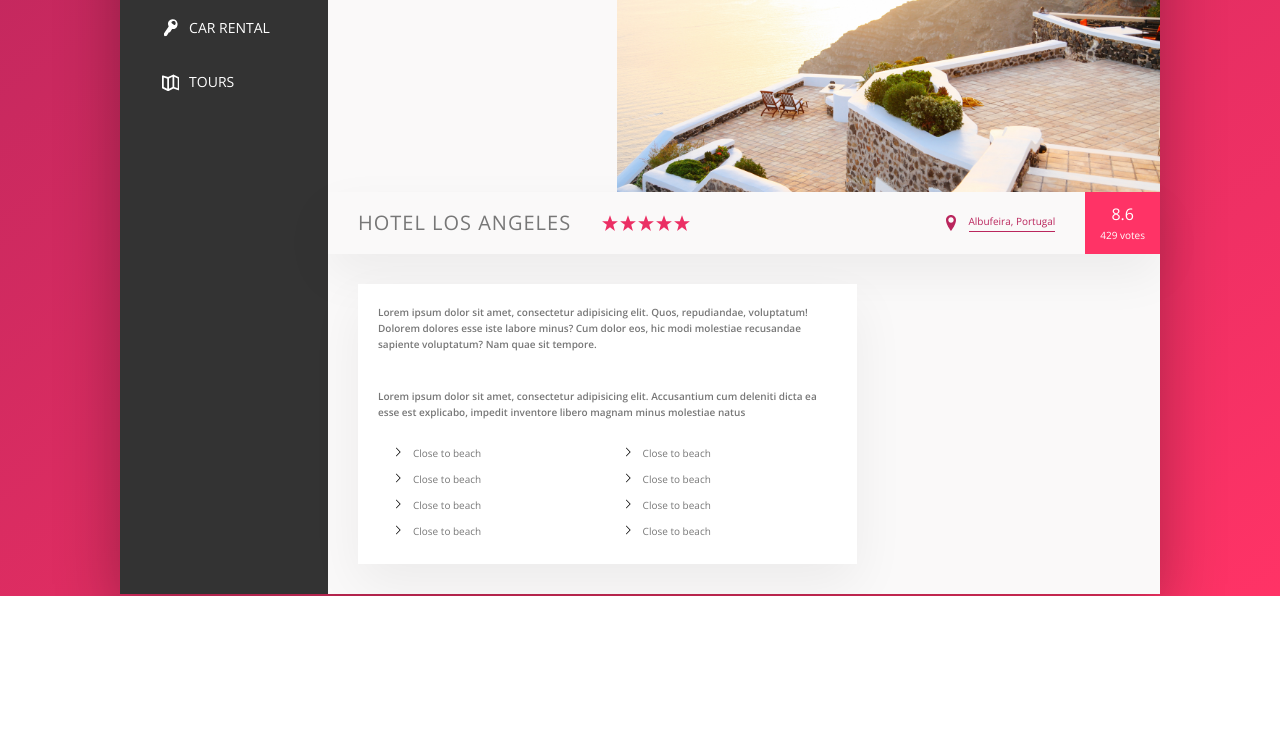
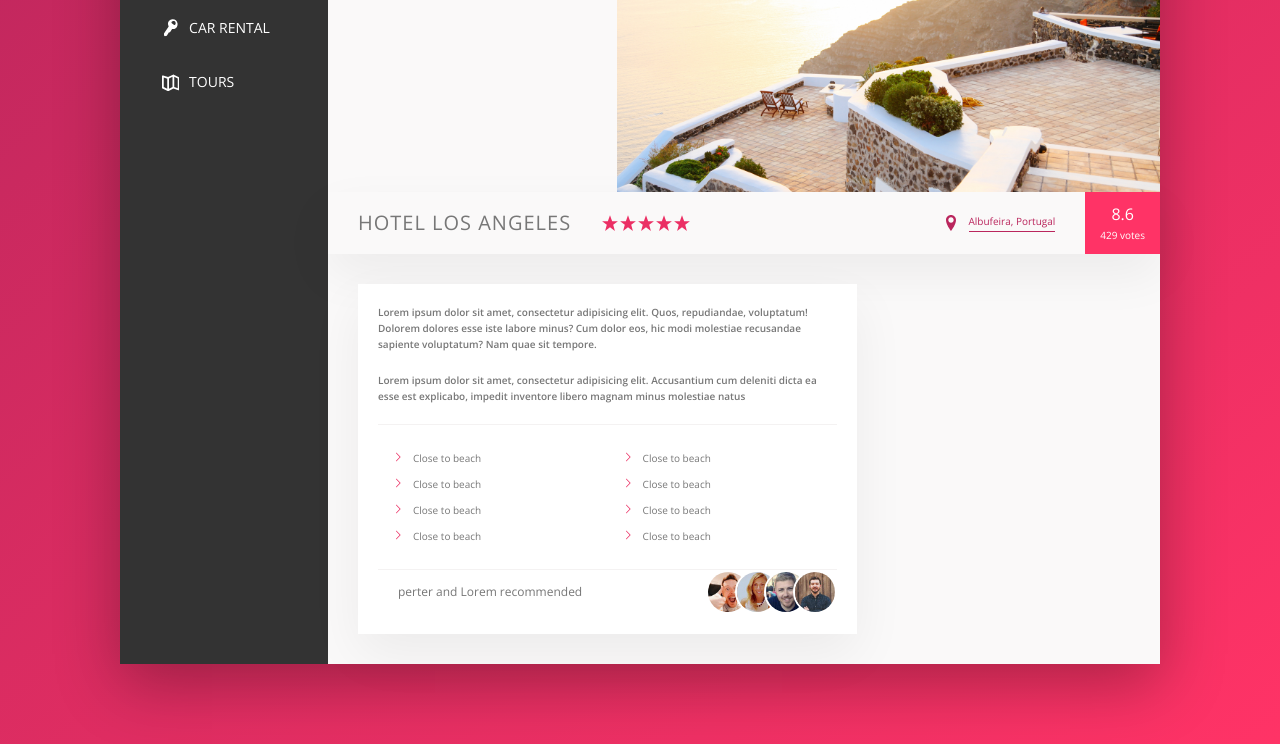
Before and after one commit to eddy0/travel, a plain HTML site: page index.html in a window 1280 px wide. Shown: the part 284-1028 px from the top of the page. Before the commit the page ends 880 px from the top, so only its background shows below. Drawn offline with nearby package versions, Linux system fonts and the light colour scheme.

Commit message:
finish the recommand
finish the recommand

```diff
--- a/index.html
+++ b/index.html
@@ -135,7 +135,7 @@
             <section class="detail">
                 <div class="description">
                     <p class="description__text">Lorem ipsum dolor sit amet, consectetur adipisicing elit. Quos, repudiandae, voluptatum! Dolorem dolores esse iste labore minus? Cum dolor eos, hic modi molestiae recusandae sapiente voluptatum? Nam quae sit tempore.</p>
-                    <br>
+
                     <p class="description__text">Lorem ipsum dolor sit amet, consectetur adipisicing elit. Accusantium cum deleniti dicta ea esse est explicabo, impedit inventore libero magnam minus molestiae natus </p>
                     <div class="description__list">
                         <ul>
@@ -149,7 +149,14 @@
                             <li class="description__item">Close to beach</li>
                         </ul>
                     </div>
-                    <div class="description__recommend">
+                    <div class="description__recommend recommend">
+                        <span class="recommend__content">perter and Lorem recommended </span>
+                        <div class="recommend__friends">
+                            <img src="src/img/user-1.jpg" alt="" class="recommend__friend-img">
+                            <img src="src/img/user-2.jpg" alt="" class="recommend__friend-img">
+                            <img src="src/img/user-3.jpg" alt="" class="recommend__friend-img">
+                            <img src="src/img/user-4.jpg" alt="" class="recommend__friend-img">
+                        </div>
 
                     </div>
                 </div>
--- a/src/sass/layout/_detail.scss
+++ b/src/sass/layout/_detail.scss
@@ -16,13 +16,21 @@
     &__text {
         font-weight: 600;
         margin-bottom: 2rem;
+
+
     }
 
     &__list {
+        border-bottom:var(--line) ;
+        border-top:var(--line) ;
+
+
         & ul {
             list-style: none;
             display: flex;
             flex-wrap: wrap;
+            margin-bottom: 2rem;
+            margin-top: 2rem;
         }
     }
 
@@ -37,20 +45,45 @@
             width: 1rem;
             margin-right: 1rem;
 
-            background-color: #000;
-            mask-image: url(../../../src/img/chevron-thin-right.svg);
-            -webkit-mask-image: url(../../../src/img/chevron-thin-right.svg);
+            background-color: var(--color-primary);
+            mask-image: url(../img/chevron-thin-right.svg);
+            -webkit-mask-image: url(../img/chevron-thin-right.svg);
             -webkit-mask-size: cover;
             mask-size: cover;
-
-
-
-
-
-
         }
     }
 
+    &__recommand {
 
+    }
 
 }
+
+.recommend {
+    display: flex;
+    align-items: center;
+    font-size: 1.2rem;
+
+    &__content {
+        margin: 1rem 2rem;
+        margin-right: auto;
+        flex: 1;
+    }
+
+    &__friends {
+        display: flex;
+
+        & > img {
+            height: 4rem;
+            width: auto;
+            border-radius: 50%;
+            border: 2px solid #fff;
+            box-sizing: content-box;
+
+            &:not(:last-child) {
+                margin-right: -1.5rem;
+            }
+        }
+    }
+
+}
```
Also changed, not shown: src/sass/main.css, 2 other files.
